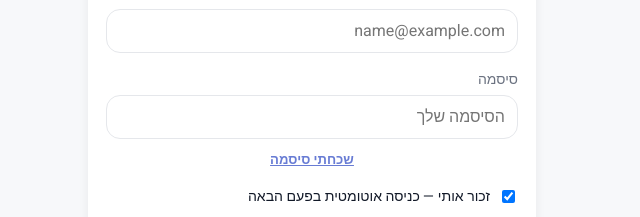
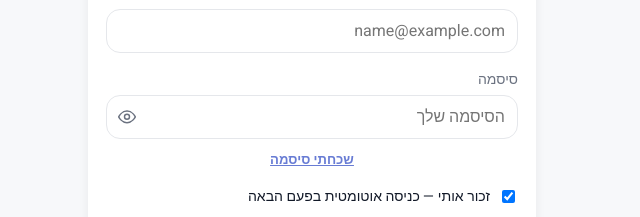
Before and after one commit to shahaf1204/SMB_APP, a React (Vite) app: page /auth in a window 1280 px wide. Shown: the part 300-517 px from the top of the page, without its empty margins (446-1086 px from the left). Built offline with nearby package versions, Linux system fonts and the light colour scheme; no server answers.

Commit message:
see password

```diff
--- /dev/null
+++ b/src/components/PasswordInput.tsx
@@ -0,0 +1,84 @@
+import { type ReactNode, useState } from 'react';
+
+interface PasswordInputProps {
+  id: string;
+  label: string;
+  value: string;
+  onChange: (value: string) => void;
+  placeholder?: string;
+  required?: boolean;
+  minLength?: number;
+  autoComplete?: string;
+  footer?: ReactNode;
+}
+
+function EyeIcon({ hidden }: { hidden: boolean }) {
+  if (hidden) {
+    return (
+      <svg width="20" height="20" viewBox="0 0 24 24" fill="none" aria-hidden>
+        <path
+          d="M3 3l18 18M10.58 10.58A2 2 0 0 0 12 15a2 2 0 0 0 1.42-.58M9.88 5.09A10.94 10.94 0 0 1 12 5c4.67 0 8.66 3 10 7-.64 1.71-1.72 3.2-3.09 4.28M6.12 6.12A10.94 10.94 0 0 0 2 12c1.34 4 5.33 7 10 7 1.13 0 2.21-.18 3.22-.51"
+          stroke="currentColor"
+          strokeWidth="1.75"
+          strokeLinecap="round"
+          strokeLinejoin="round"
+        />
+      </svg>
+    );
+  }
+
+  return (
+    <svg width="20" height="20" viewBox="0 0 24 24" fill="none" aria-hidden>
+      <path
+        d="M2 12s3.5-7 10-7 10 7 10 7-3.5 7-10 7-10-7-10-7Z"
+        stroke="currentColor"
+        strokeWidth="1.75"
+        strokeLinecap="round"
+        strokeLinejoin="round"
+      />
+      <circle cx="12" cy="12" r="3" stroke="currentColor" strokeWidth="1.75" />
+    </svg>
+  );
+}
+
+export function PasswordInput({
+  id,
+  label,
+  value,
+  onChange,
+  placeholder,
+  required,
+  minLength,
+  autoComplete,
+  footer,
+}: PasswordInputProps) {
+  const [visible, setVisible] = useState(false);
+
+  return (
+    <div className="field">
+      <label htmlFor={id}>{label}</label>
+      <div className="password-input-wrap">
+        <input
+          id={id}
+          type={visible ? 'text' : 'password'}
+          value={value}
+          onChange={(e) => onChange(e.target.value)}
+          placeholder={placeholder}
+          required={required}
+          minLength={minLength}
+          autoComplete={autoComplete}
+        />
+        <button
+          type="button"
+          className="password-toggle"
+          onClick={() => setVisible((v) => !v)}
+          aria-label={visible ? 'הסתר סיסמה' : 'הצג סיסמה'}
+          aria-pressed={visible}
+        >
+          <EyeIcon hidden={visible} />
+        </button>
+      </div>
+      {footer}
+    </div>
+  );
+}
--- a/src/pages/AuthPage.tsx
+++ b/src/pages/AuthPage.tsx
@@ -10,6 +10,7 @@ import {
   isSupabaseConfigured,
 } from '../lib/cloudAuth';
 import { getSupabase } from '../lib/supabase';
+import { PasswordInput } from '../components/PasswordInput';
 import { useAutoLoginFromRememberMe } from '../hooks/useAutoLoginFromRememberMe';
 import { useStoreHydration } from '../hooks/useStoreHydration';
 import { clearRememberMe, loadRememberMe, saveRememberMe } from '../lib/rememberMe';
@@ -340,32 +341,26 @@ export function AuthPage() {
 
       {mode === 'reset' && cloudEnabled && (
         <form onSubmit={(e) => void handleResetPassword(e)} className="card">
-          <div className="field">
-            <label htmlFor="password">סיסמה חדשה</label>
-            <input
+          <PasswordInput
             id="password"
-              type="password"
+            label="סיסמה חדשה"
             value={password}
-              onChange={(e) => setPassword(e.target.value)}
+            onChange={setPassword}
             placeholder="לפחות 6 תווים"
             required
             minLength={6}
             autoComplete="new-password"
           />
-          </div>
-          <div className="field">
-            <label htmlFor="confirm-password">אימות סיסמה</label>
-            <input
+          <PasswordInput
             id="confirm-password"
-              type="password"
+            label="אימות סיסמה"
             value={confirmPassword}
-              onChange={(e) => setConfirmPassword(e.target.value)}
+            onChange={setConfirmPassword}
             placeholder="הקלד/י שוב את הסיסמה"
             required
             minLength={6}
             autoComplete="new-password"
           />
-          </div>
           <button type="submit" className="btn btn-primary" disabled={!hydrated || busy}>
             {!hydrated || busy ? 'טוען…' : 'שמירת סיסמה חדשה'}
           </button>
@@ -405,19 +400,17 @@ export function AuthPage() {
         </div>
 
         {cloudEnabled && (
-          <div className="field">
-            <label htmlFor="password">סיסמה</label>
-            <input
+          <PasswordInput
             id="password"
-              type="password"
+            label="סיסמה"
             value={password}
-              onChange={(e) => setPassword(e.target.value)}
+            onChange={setPassword}
             placeholder={mode === 'register' ? 'לפחות 6 תווים' : 'הסיסמה שלך'}
             required
             minLength={mode === 'register' ? 6 : undefined}
             autoComplete={mode === 'register' ? 'new-password' : 'current-password'}
-            />
-            {mode === 'login' && (
+            footer={
+              mode === 'login' ? (
                 <button
                   type="button"
                   className="auth-text-link"
@@ -425,8 +418,9 @@ export function AuthPage() {
                 >
                   שכחתי סיסמה
                 </button>
-            )}
-          </div>
+              ) : undefined
+            }
+          />
         )}
 
         {mode === 'login' && !cloudEnabled && (
--- a/src/styles/global.css
+++ b/src/styles/global.css
@@ -1637,6 +1637,35 @@ a {
   text-decoration: underline;
 }
 
+.password-input-wrap {
+  position: relative;
+}
+
+.password-input-wrap input {
+  width: 100%;
+  padding-inline-end: 2.75rem;
+}
+
+.password-toggle {
+  position: absolute;
+  inset-inline-end: 0.5rem;
+  top: 50%;
+  transform: translateY(-50%);
+  display: flex;
+  align-items: center;
+  justify-content: center;
+  min-height: unset;
+  padding: 0.2rem;
+  border: none;
+  background: transparent;
+  color: var(--color-text-secondary);
+  cursor: pointer;
+}
+
+.password-toggle:hover {
+  color: var(--color-text);
+}
+
 .auth-mode-row {
   margin-bottom: 0.75rem;
 }
```
Lines whose indentation alone changed are shown as unchanged.
